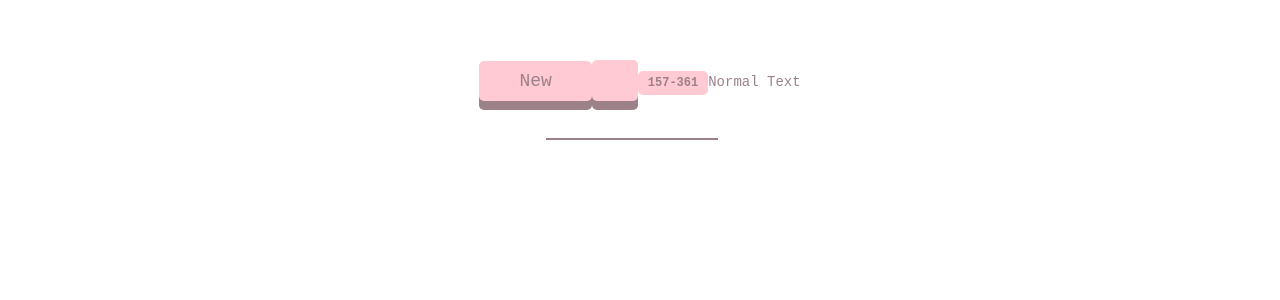
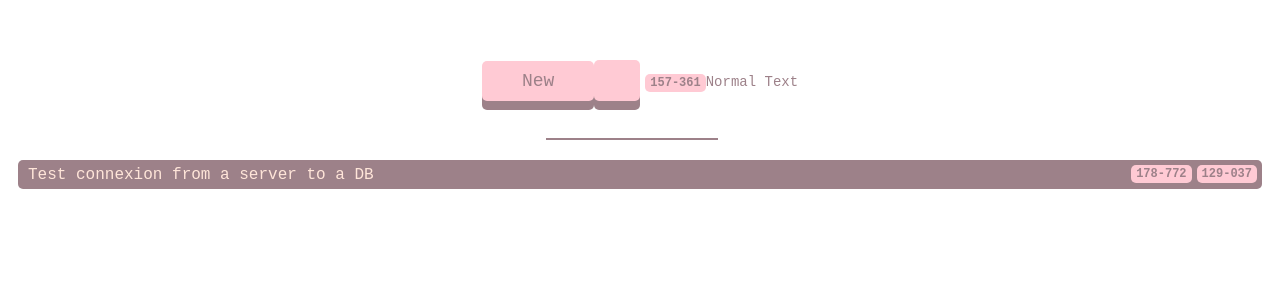
Before and after one commit to yassinefikrat/buds-ui, a Vue app: page / in a window 1280 px wide. Shown: the top 300 px of the page. Built offline with nearby package versions, Linux system fonts and the light colour scheme; some icons are missing.

Commit message:
Added TableItem component

```diff
--- a/src/App.vue
+++ b/src/App.vue
@@ -5,6 +5,7 @@
     <ChuccTag @click="processClickOnIdTag">157-361</ChuccTag>
     <ChuccNormalText>Normal Text</ChuccNormalText>
     <ChuccSearchBar @search="processClickOnSearch"/>
+    <ChuccTableItem title="Test connexion from a server to a DB" v-bind:tags="tags"/>
   </div>
 </template>
 
@@ -16,6 +17,7 @@ import ChuccIconButton from './components/ChuccIconButton'
 import ChuccTag from './components/ChuccTag'
 import ChuccNormalText from './components/ChuccNormalText'
 import ChuccSearchBar from './components/ChuccSearchBar'
+import ChuccTableItem from './components/ChuccTableItem'
 
 export default {
   name: 'App',
@@ -26,7 +28,13 @@ export default {
     ChuccIconButton,
     ChuccTag,
     ChuccNormalText,
-    ChuccSearchBar
+    ChuccSearchBar,
+    ChuccTableItem
+  },
+  data() {
+    return {
+      tags: ['178-772', '129-037']
+    }
   },
   methods: {
     processClickOnNew: function() {
--- /dev/null
+++ b/src/components/ChuccTableItem.vue
@@ -0,0 +1,48 @@
+<template>
+  <div class="container">
+    <span class="title">{{title}}</span>
+    <div>
+      <ChuccTag v-for="tag in tags" :key="tag">{{tag}}</ChuccTag>
+    </div>
+  </div>
+</template>
+
+<script>
+import ChuccTag from "./ChuccTag";
+export default {
+  name: "ChuccTableItem",
+  components: {
+    ChuccTag
+  },
+  props: {
+    title: {
+      type: String,
+      required: true
+    },
+    tags: {
+      type: Array,
+      required: false
+    }
+  }
+};
+</script>
+
+<style scoped>
+* {
+  font-family: "Hack", monospace;
+}
+
+.container {
+  display: flex;
+  justify-content: space-between;
+  background-color: #9D8189;
+  margin: 10px 10px;
+  padding: 4px 5px 5px 10px;
+  border-radius: 5px;
+}
+
+.title {
+  margin-top: 2px;
+  color: #FFE5D9;
+}
+</style>
--- a/src/components/ChuccTag.vue
+++ b/src/components/ChuccTag.vue
@@ -26,9 +26,9 @@ span {
   border: none;
   border-radius: 5px;
   color: #9d8189;
-  padding: 5px 10px;
+  padding: 2px 5px;
+  margin-left: 5px;
   display: inline-block;
   font-size: 12px;
-  outline: none;
 }
 </style>
```
